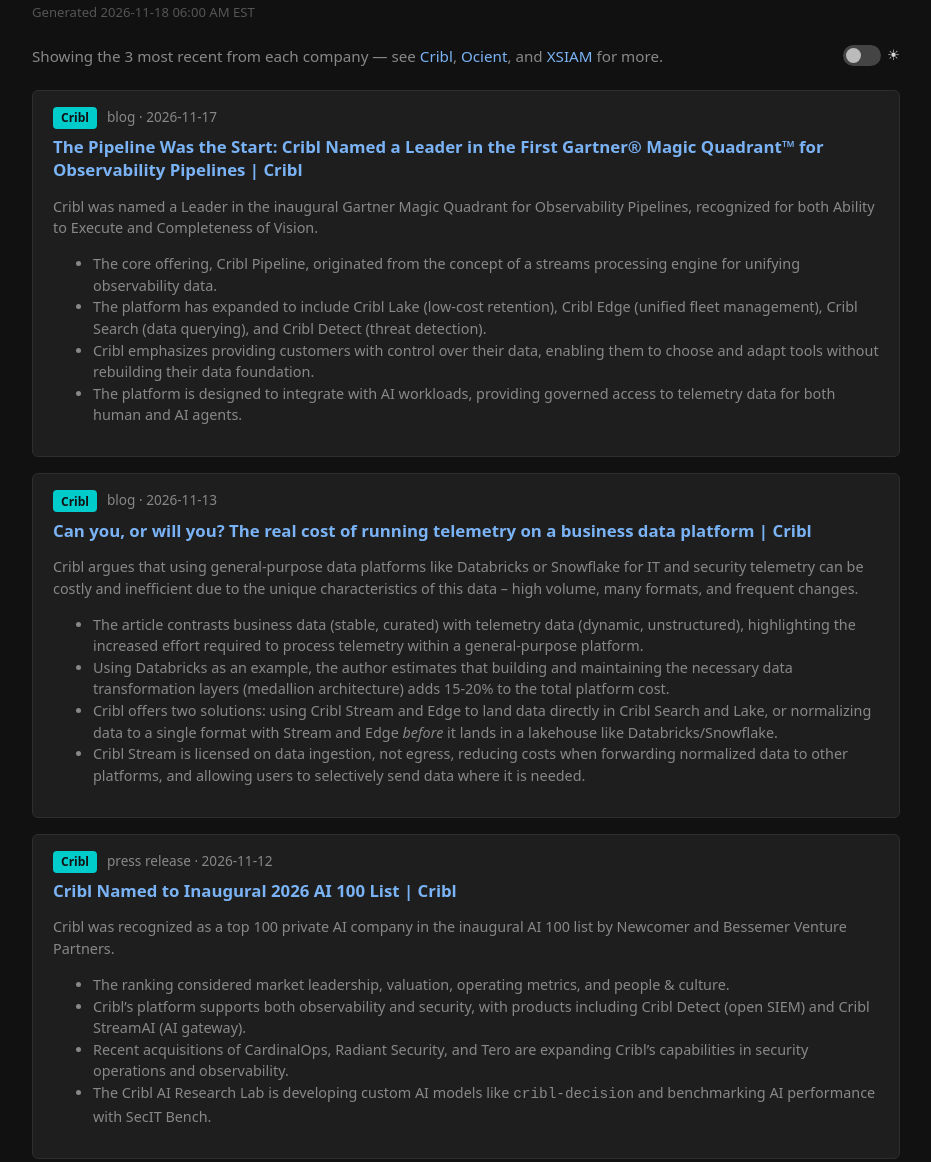
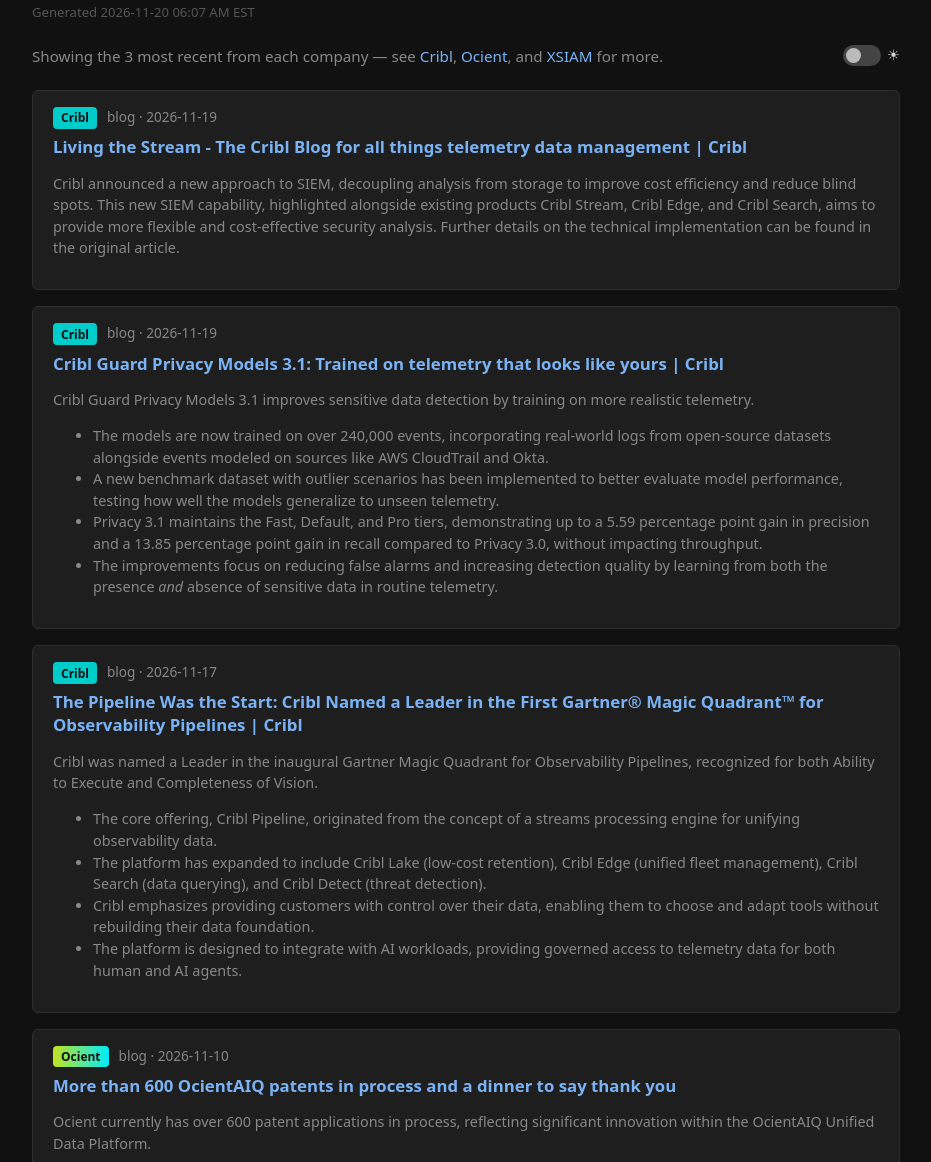
Before and after one commit to mrajcok/product-update-digest, a plain HTML site: page index.html in a window 1280 px wide. Shown: the part 90-1252 px from the top of the page, without its empty margins (174-1105 px from the left). Drawn offline with Linux system fonts and the light colour scheme.

Commit message:
chore: update product feed [2026-11-20T11:07:25Z]

```diff
--- a/index.html
+++ b/index.html
@@ -92,7 +92,7 @@
 </head>
 <body>
   <h1>Cribl, Ocient & XSIAM News & Blog Posts</h1>
-  <p class="generated-at">Generated 2026-11-18 06:00 AM EST</p>
+  <p class="generated-at">Generated 2026-11-20 06:07 AM EST</p>
   <div class="top-bar">
     <p class="index-hint">Showing the 3 most recent from each company — see <a href="cribl/">Cribl</a>, <a href="ocient/">Ocient</a>, and <a href="xsiam/">XSIAM</a> for more.</p>
     <label class="theme-toggle" title="Toggle light/dark theme">
@@ -102,6 +102,36 @@
     </label>
   </div>
 
+
+  <div class="card">
+    <div class="meta">
+      <a href="cribl/" class="badge badge-cribl">Cribl</a>
+      <span>blog</span>
+      <span> · 2026-11-19</span>
+    </div>
+    <h2><a href="https://cribl.io/blog/podcasts/" target="_blank" rel="noopener">Living the Stream - The Cribl Blog for all things telemetry data management | Cribl</a></h2>
+
+    <div class="summary"><p>Cribl announced a new approach to SIEM, decoupling analysis from storage to improve cost efficiency and reduce blind spots. This new SIEM capability, highlighted alongside existing products Cribl Stream, Cribl Edge, and Cribl Search, aims to provide more flexible and cost-effective security analysis. Further details on the technical implementation can be found in the original article.</p></div>
+
+  </div>
+
+  <div class="card">
+    <div class="meta">
+      <a href="cribl/" class="badge badge-cribl">Cribl</a>
+      <span>blog</span>
+      <span> · 2026-11-19</span>
+    </div>
+    <h2><a href="https://cribl.io/blog/cribl-guard-privacy-models-3-1-trained-on-telemetry-that-looks-like-yours/" target="_blank" rel="noopener">Cribl Guard Privacy Models 3.1: Trained on telemetry that looks like yours | Cribl</a></h2>
+
+    <div class="summary"><p>Cribl Guard Privacy Models 3.1 improves sensitive data detection by training on more realistic telemetry.</p>
+<ul>
+<li>The models are now trained on over 240,000 events, incorporating real-world logs from open-source datasets alongside events modeled on sources like AWS CloudTrail and Okta.</li>
+<li>A new benchmark dataset with outlier scenarios has been implemented to better evaluate model performance, testing how well the models generalize to unseen telemetry.</li>
+<li>Privacy 3.1 maintains the Fast, Default, and Pro tiers, demonstrating up to a 5.59 percentage point gain in precision and a 13.85 percentage point gain in recall compared to Privacy 3.0, without impacting throughput.</li>
+<li>The improvements focus on reducing false alarms and increasing detection quality by learning from both the presence <em>and</em> absence of sensitive data in routine telemetry.</li>
+</ul></div>
+
+  </div>
 
   <div class="card">
     <div class="meta">
@@ -117,42 +147,6 @@
 <li>The platform has expanded to include Cribl Lake (low-cost retention), Cribl Edge (unified fleet management), Cribl Search (data querying), and Cribl Detect (threat detection).</li>
 <li>Cribl emphasizes providing customers with control over their data, enabling them to choose and adapt tools without rebuilding their data foundation.</li>
 <li>The platform is designed to integrate with AI workloads, providing governed access to telemetry data for both human and AI agents.</li>
-</ul></div>
-
-  </div>
-
-  <div class="card">
-    <div class="meta">
-      <a href="cribl/" class="badge badge-cribl">Cribl</a>
-      <span>blog</span>
-      <span> · 2026-11-13</span>
-    </div>
-    <h2><a href="https://cribl.io/blog/can-you-or-will-you-the-real-cost-of-running-telemetry-on-a-business-data-platform/" target="_blank" rel="noopener">Can you, or will you? The real cost of running telemetry on a business data platform | Cribl</a></h2>
-
-    <div class="summary"><p>Cribl argues that using general-purpose data platforms like Databricks or Snowflake for IT and security telemetry can be costly and inefficient due to the unique characteristics of this data – high volume, many formats, and frequent changes.</p>
-<ul>
-<li>The article contrasts business data (stable, curated) with telemetry data (dynamic, unstructured), highlighting the increased effort required to process telemetry within a general-purpose platform.</li>
-<li>Using Databricks as an example, the author estimates that building and maintaining the necessary data transformation layers (medallion architecture) adds 15-20% to the total platform cost.</li>
-<li>Cribl offers two solutions: using Cribl Stream and Edge to land data directly in Cribl Search and Lake, or normalizing data to a single format with Stream and Edge <em>before</em> it lands in a lakehouse like Databricks/Snowflake.</li>
-<li>Cribl Stream is licensed on data ingestion, not egress, reducing costs when forwarding normalized data to other platforms, and allowing users to selectively send data where it is needed.</li>
-</ul></div>
-
-  </div>
-
-  <div class="card">
-    <div class="meta">
-      <a href="cribl/" class="badge badge-cribl">Cribl</a>
-      <span>press release</span>
-      <span> · 2026-11-12</span>
-    </div>
-    <h2><a href="https://cribl.io/news/cribl-named-to-2026-ai-100-list/" target="_blank" rel="noopener">Cribl Named to Inaugural 2026 AI 100 List | Cribl</a></h2>
-
-    <div class="summary"><p>Cribl was recognized as a top 100 private AI company in the inaugural AI 100 list by Newcomer and Bessemer Venture Partners.</p>
-<ul>
-<li>The ranking considered market leadership, valuation, operating metrics, and people &amp; culture.</li>
-<li>Cribl’s platform supports both observability and security, with products including Cribl Detect (open SIEM) and Cribl StreamAI (AI gateway).</li>
-<li>Recent acquisitions of CardinalOps, Radiant Security, and Tero are expanding Cribl’s capabilities in security operations and observability.</li>
-<li>The Cribl AI Research Lab is developing custom AI models like <code>cribl-decision</code> and benchmarking AI performance with SecIT Bench.</li>
 </ul></div>
 
   </div>
```
Also changed, not shown: cribl/index.html (+29 -36 lines), ocient/index.html (+1 -1 lines), xsiam/index.html (+1 -1 lines).
